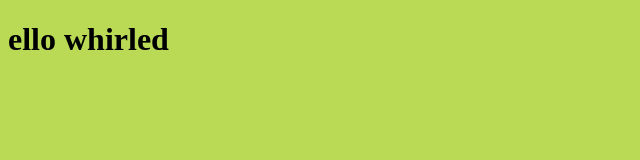
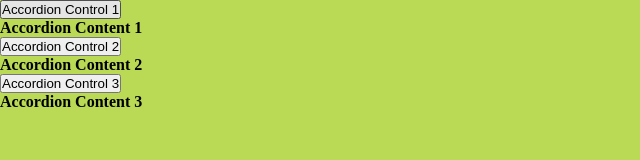
Before and after one commit to gorsuchtim/Tooldion, a website built with webpack: page src/html/index.html in a window 1280 px wide. Shown: the whole page, without its empty margins (0-640 px from the left). Built offline with nearby package versions, Linux system fonts and the light colour scheme.

Commit message:
update accordions, index, basestyles

```diff
--- a/src/html/index.html
+++ b/src/html/index.html
@@ -6,6 +6,68 @@
     <title>Local Env</title>
   </head>
   <body>
-    <h1>ello whirled</h1>
+    <main>
+      <article class="accordion__container">
+        <!-- Accordion Section 1 -->
+        <section>
+          <button
+            class="accordion__control"
+            aria-expanded="false"
+            aria-controls="accordion__content--1"
+          >
+            Accordion Control 1
+          </button>
+
+          <div
+            class="accordion__content hidden"
+            aria-hidden="true"
+            id="accordion__content--1"
+          >
+            <h4>Accordion Content 1</h4>
+          </div>
+        </section>
+        <!-- End Accordion Section 1 -->
+
+        <!-- Accordion Section 2 -->
+        <section>
+          <button
+            class="accordion__control"
+            aria-expanded="false"
+            aria-controls="accordion__content--2"
+          >
+            Accordion Control 2
+          </button>
+
+          <div
+            class="accordion__content hidden"
+            aria-hidden="true"
+            id="accordion__content--2"
+          >
+            <h4>Accordion Content 2</h4>
+          </div>
+        </section>
+        <!-- End Accordion Section 2 -->
+
+        <!-- Accordion Section 3 -->
+        <section>
+          <button
+            class="accordion__control"
+            aria-expanded="false"
+            aria-controls="accordion__content--3"
+          >
+            Accordion Control 3
+          </button>
+
+          <div
+            class="accordion__content hidden"
+            aria-hidden="true"
+            id="accordion__content--3"
+          >
+            <h4>Accordion Content 3</h4>
+          </div>
+        </section>
+        <!-- End Accordion Section 3 -->
+      </article>
+    </main>
   </body>
 </html>
--- a/src/scss/_baseStyles.scss
+++ b/src/scss/_baseStyles.scss
@@ -1,3 +1,17 @@
+* {
+  margin: 0;
+  padding: 0;
+}
+
 body {
   background-color: $background-color--main;
 }
+
+// body,
+// html {
+//   width: 100%;
+//   height: 100%;
+//   overflow: hidden;
+//   font-family: "Roboto", sans-serif;
+//   color: rgba(80, 80, 80, 0.8);
+// }
```
Also changed, not shown: src/html/Components/Accordions/Accordions.html (added, +61 -0 lines), src/html/Components/Tooltips/Tooltips.html (added, +1 -0 lines).
